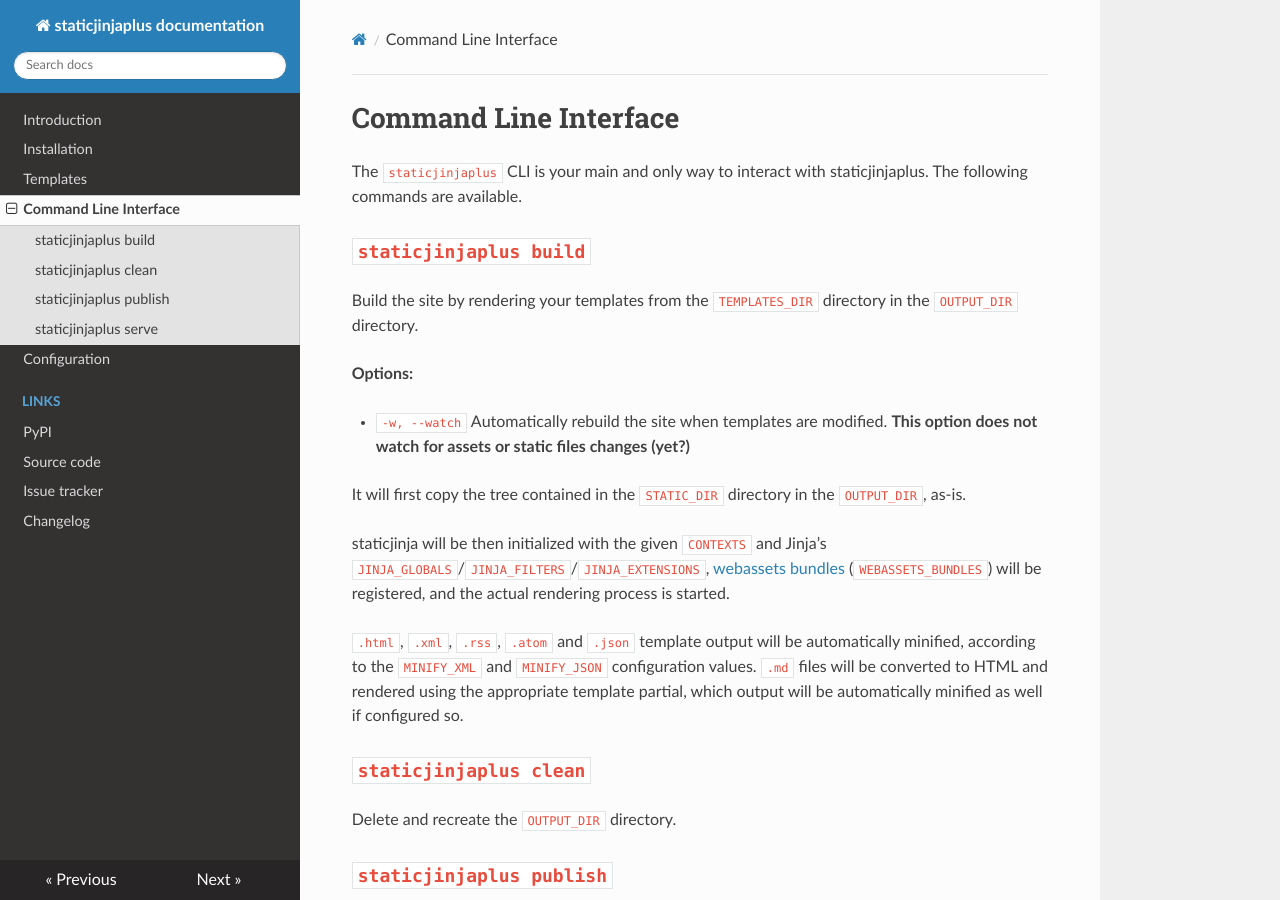
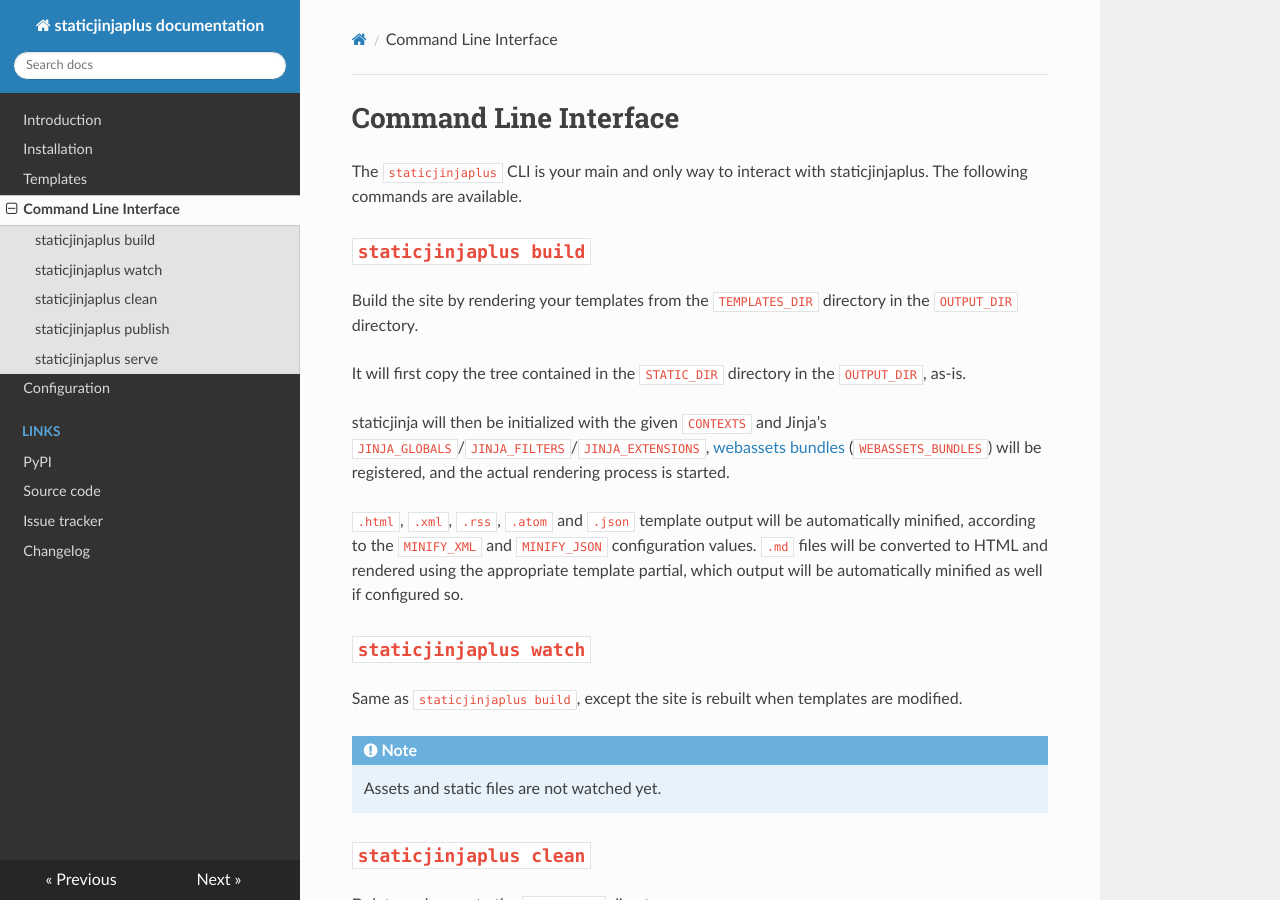
Before and after one commit to EpocDotFr/staticjinjaplus, an MkDocs documentation site: the page built from docs/cli.md, in a window 1280 px wide and 900 px high. Built offline with MkDocs 1.6.1, drawn with Linux system fonts in a browser that asks for light colours.

Commit message:
Update docs

```diff
--- a/docs/cli.md
+++ b/docs/cli.md
@@ -6,19 +6,22 @@
 
 Build the site by rendering your templates from the `TEMPLATES_DIR` directory in the `OUTPUT_DIR` directory.
 
-**Options:**
-
-  - `-w, --watch` Automatically rebuild the site when templates are modified. **This option does not watch for assets or static files changes (yet?)**
-
 It will first copy the tree contained in the `STATIC_DIR` directory in the `OUTPUT_DIR`, as-is.
 
-staticjinja will be then initialized with the given `CONTEXTS` and Jinja's `JINJA_GLOBALS`/`JINJA_FILTERS`/`JINJA_EXTENSIONS`,
+staticjinja will then be initialized with the given `CONTEXTS` and Jinja's `JINJA_GLOBALS`/`JINJA_FILTERS`/`JINJA_EXTENSIONS`,
 [webassets bundles](https://webassets.readthedocs.io/en/latest/bundles.html) (`WEBASSETS_BUNDLES`) will be registered, and
 the actual rendering process is started.
 
 `.html`, `.xml`, `.rss`, `.atom` and `.json` template output will be automatically minified, according to the `MINIFY_XML`
 and `MINIFY_JSON` configuration values. `.md` files will be converted to HTML and rendered using the appropriate template
 partial, which output will be automatically minified as well if configured so.
+
+## `staticjinjaplus watch`
+
+Same as `staticjinjaplus build`, except the site is rebuilt when templates are modified.
+
+!!! note
+    Assets and static files are not watched yet.
 
 ## `staticjinjaplus clean`
 
```
